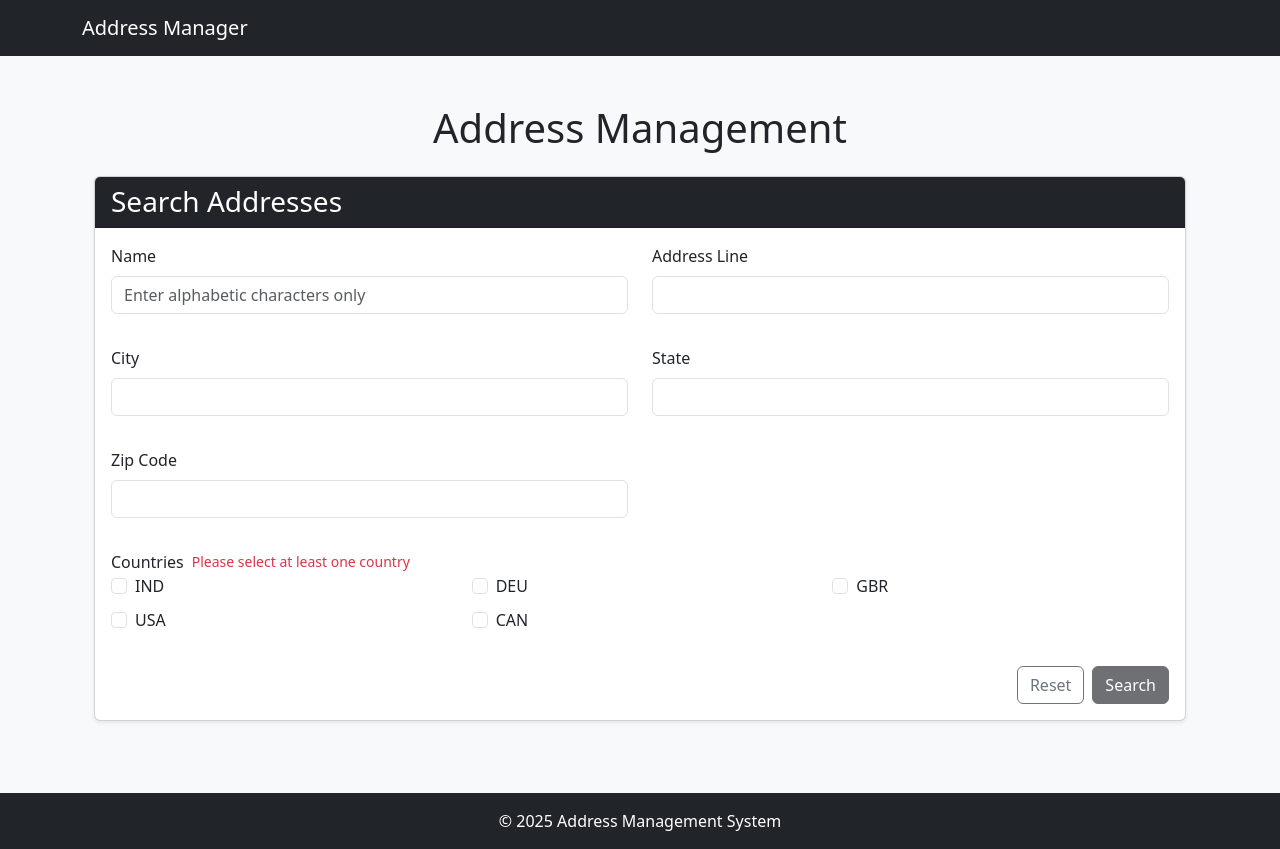
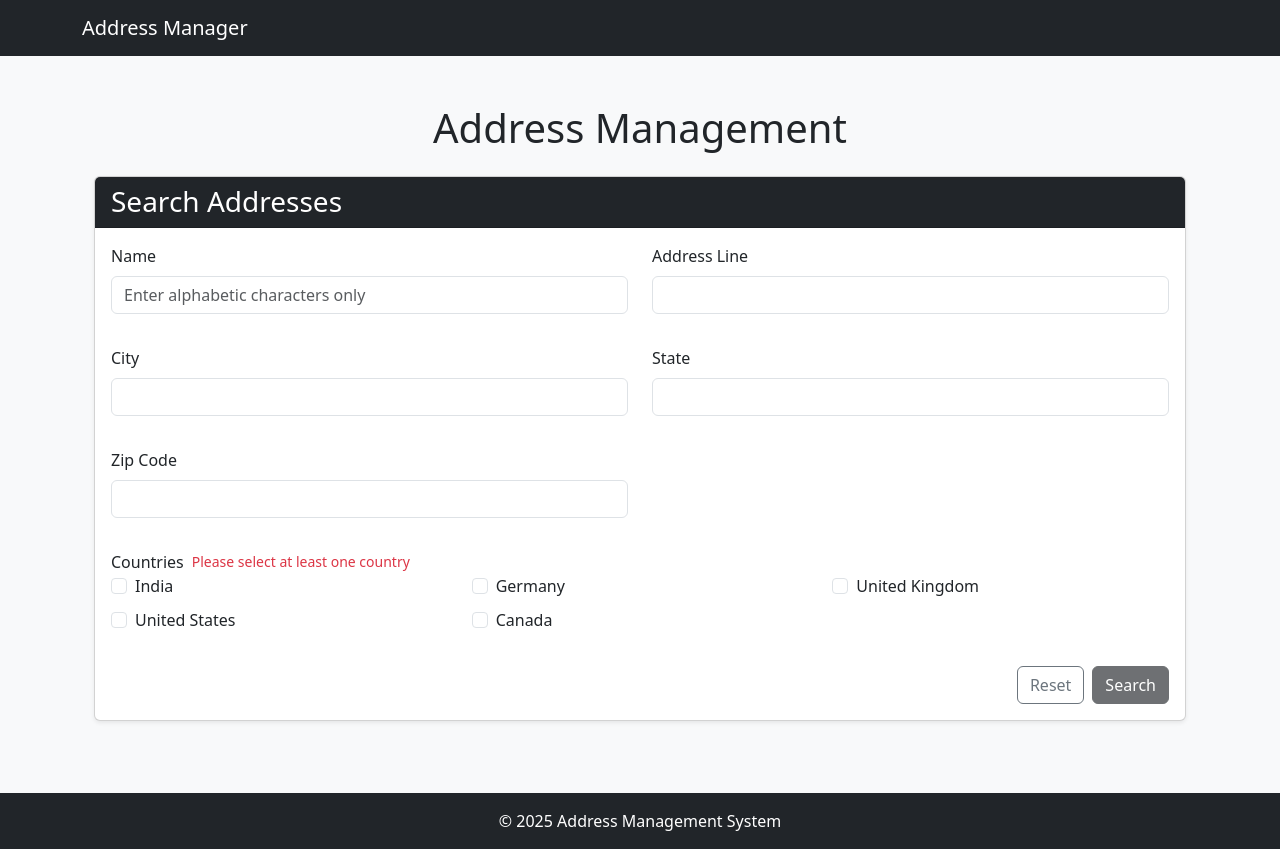
Before and after one commit to Shrinkhla02/Address-Book, a React (Create React App) app in the folder frontend/: page / in a window 1280 px wide. Built offline with nearby package versions, Linux system fonts and the light colour scheme.

Commit message:
fixed not appearing proper list for UK

```diff
--- a/frontend/src/components/AddressManagement.jsx
+++ b/frontend/src/components/AddressManagement.jsx
@@ -276,21 +276,27 @@ const AddressSearch = () => {
                 )}
               </div>
               <div className="row">
-                {['IND', 'DEU', 'GBR', 'USA', 'CAN'].map(country => (
-                  <div className="col-md-4 mb-2" key={country}>
+                {[
+                  { code: 'IND', name: 'India' },
+                  { code: 'DEU', name: 'Germany' },
+                  { code: 'GBR', name: 'United Kingdom' },
+                  { code: 'USA', name: 'United States' },
+                  { code: 'CAN', name: 'Canada' }
+                ].map(country => (
+                  <div className="col-md-4 mb-2" key={country.code}>
                     <div className="form-check">
                       <input
                         className="form-check-input"
                         type="checkbox"
-                        id={`country-${country}`}
+                        id={`country-${country.code}`}
                         name="countryCodes"
-                        value={country}
-                        checked={searchParams.countryCodes.includes(country)}
+                        value={country.code}
+                        checked={searchParams.countryCodes.includes(country.code)}
                         onChange={handleCountryChange}
                         required={searchParams.countryCodes.length === 0}
                       />
-                      <label className="form-check-label" htmlFor={`country-${country}`}>
-                        {country}
+                      <label className="form-check-label" htmlFor={`country-${country.code}`}>
+                        {country.name}
                       </label>
                     </div>
                   </div>
@@ -353,7 +359,7 @@ const AddressSearch = () => {
                       <tr>
                         <th>Name</th>
                         <th>Address</th>
-                        <th>Region</th>
+                        <th>State/Province</th>
                         <th>Country</th>
                       </tr>
                     </thead>
@@ -368,12 +374,19 @@ const AddressSearch = () => {
                           <td>{address.name}</td>
                           {/* <td>{address.addressLine || address.address1}</td> */}
                           <td>{address.addLine1}</td>
+
                           {(address.state) && (
                             <td>{address.state}</td>
+
                           )}
                           {(address.bundesLand) && (
                             <td>{address.bundesLand}</td>
                           )}
+
+                          {(address.province) && (
+                            <td>{address.province}</td>
+                          )}
+
                           {(address.county) && (
                             <td>{address.county}</td>
                           )}
@@ -504,8 +517,12 @@ const AddressSearch = () => {
                   <dt className="col-sm-3">Address 1</dt>
                   <dd className="col-sm-9">{selectedAddress.addLine1}</dd>
 
-                  <dt className="col-sm-3">Address 2</dt>
-                  <dd className="col-sm-9">{selectedAddress.addLine2}</dd>
+                  {(selectedAddress.addLine2) && (
+                    <>
+                    <dt className="col-sm-3">Address 2</dt>
+                    <dd className="col-sm-9">{selectedAddress.addLine2}</dd>
+                  </>
+                  )}
 
                   {(selectedAddress.landmark) && (
                     <>
@@ -528,6 +545,13 @@ const AddressSearch = () => {
                     <>
                     <dt className="col-sm-3">Bundesland</dt>
                     <dd className="col-sm-9">{selectedAddress.bundesLand}</dd>
+                    </>
+                  )}
+
+                  {(selectedAddress.province) && (
+                    <>
+                      <dt className="col-sm-3">Province</dt>
+                      <dd className="col-sm-9">{selectedAddress.province}</dd>
                     </>
                   )}
 
--- a/package.json
+++ /dev/null
@@ -1,5 +0,0 @@
-{
-  "dependencies": {
-    "axios": "^1.8.3"
-  }
-}
```
Also changed, not shown: 13 other files (tests, documents, lock files or other folders).
